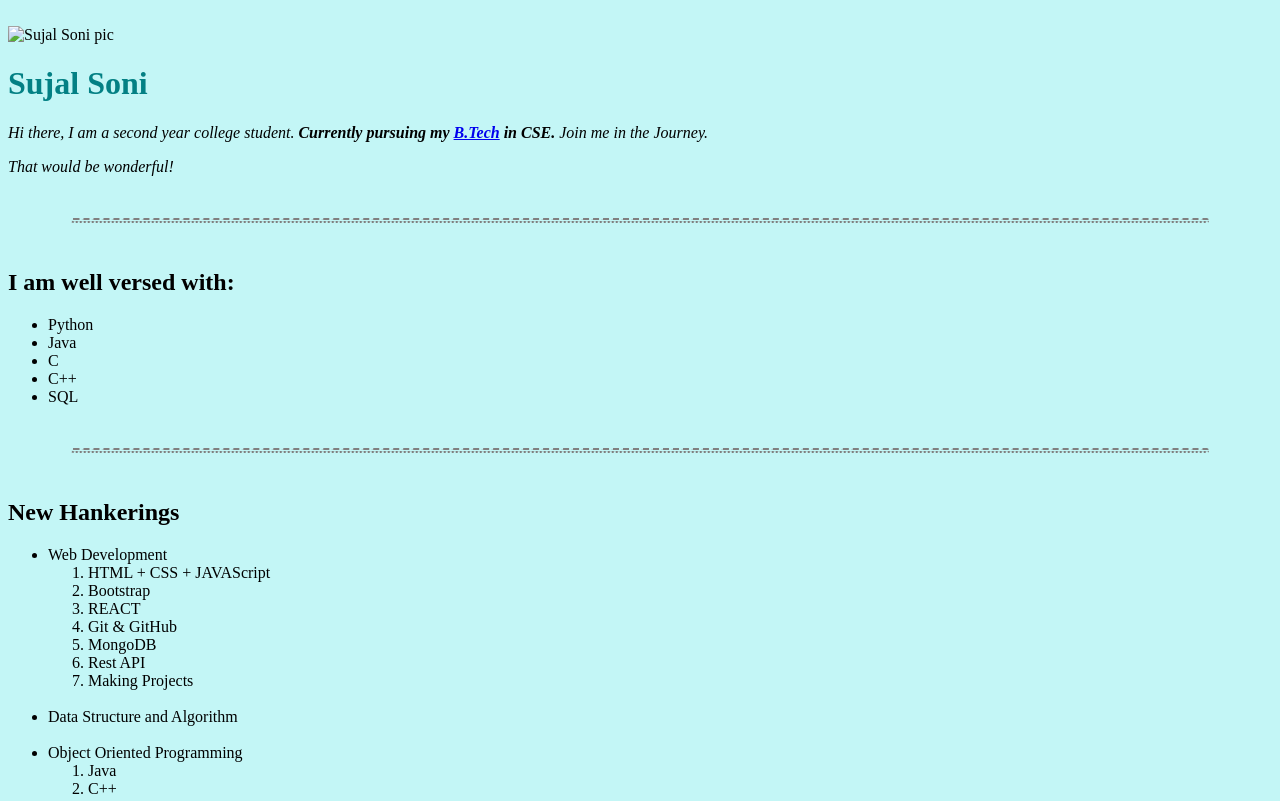
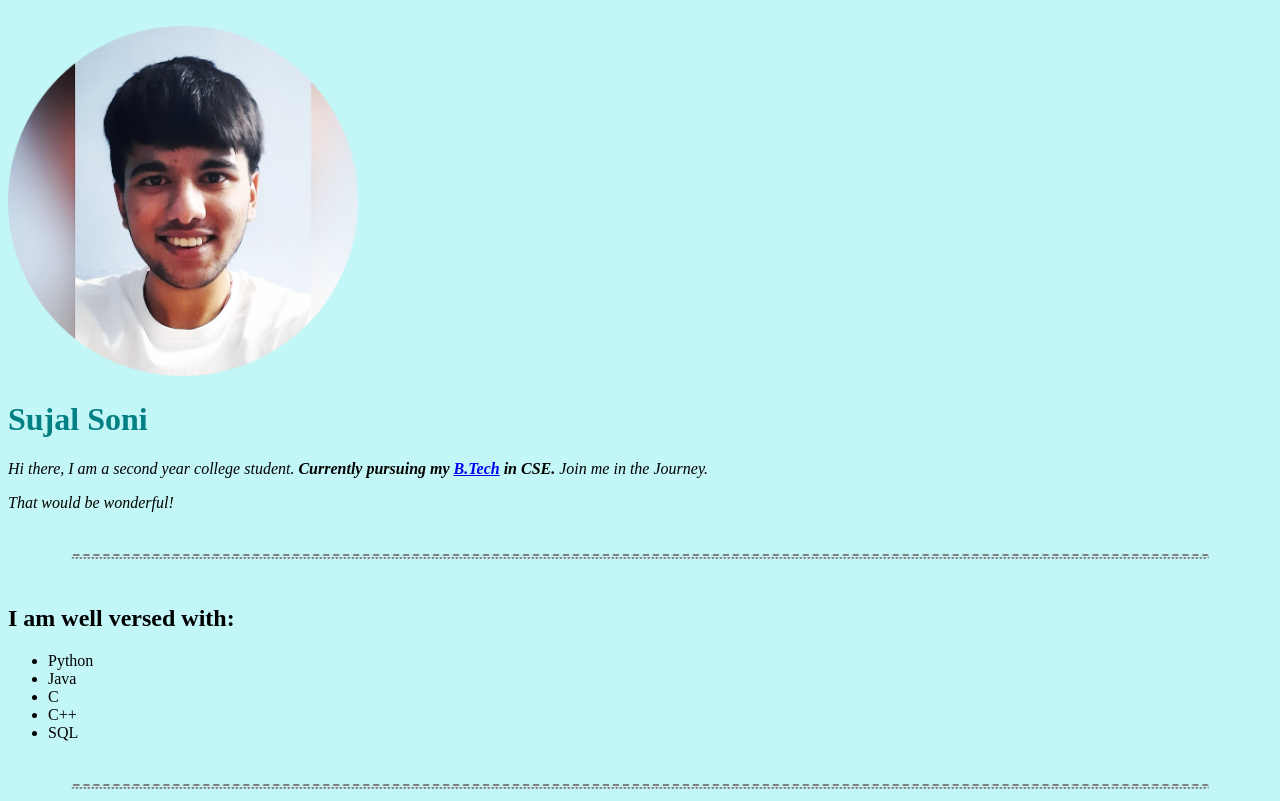
Before and after one commit to Sujal-2820/cv, a plain HTML site: page index.html in a window 1280 px wide. Shown: the top 801 px of the page. Drawn offline with Linux system fonts and the light colour scheme.

Commit message:
Update index.html

```diff
--- a/index.html
+++ b/index.html
@@ -9,7 +9,7 @@
 </head>
 <body>
     <br>
-    <img src="Image/Personal-modified.png" alt="Sujal Soni pic" width="350">
+    <img src="Img/Personal-modified.png" alt="Sujal Soni pic" width="350">
     <h1>Sujal Soni</h1>
     <p><em>Hi there, I am a second year college student. <strong>Currently pursuing my <a href="https://www.collegedekho.com/courses/btech">B.Tech</a> in CSE.</strong> Join me in the Journey.</em></p>
     <p><i>That would be wonderful!</i></p>
```
